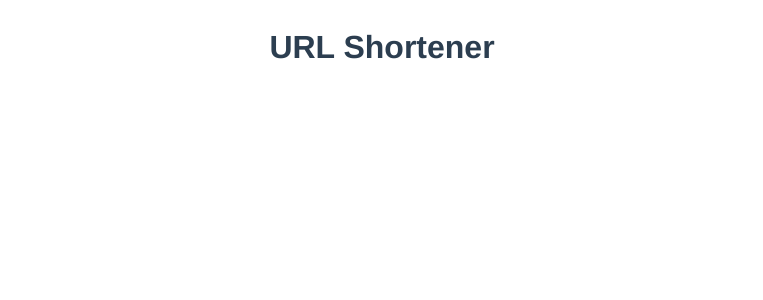
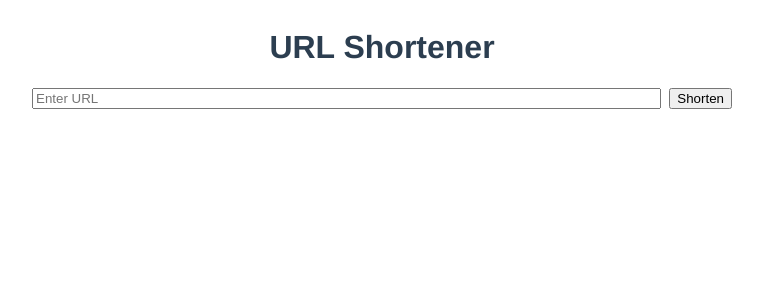
Before and after one commit to johnnyperkins/url-shortener, a Vue app in the folder ui/: page / in a window 1280 px wide. Shown: the top 300 px of the page, without its empty margins (258-1021 px from the left). Built offline with nearby package versions, Linux system fonts and the light colour scheme.

Commit message:
ui:Home: use components ShortUrlForm & ShortUrlResult + styling

```diff
--- a/ui/src/views/Home.vue
+++ b/ui/src/views/Home.vue
@@ -1,11 +1,55 @@
 <template>
   <div class="home">
     <h1>URL Shortener</h1>
+
+    <short-url-form @success="onSubmitSucces" />
+
+    <short-url-result
+      v-for="url in generatedUrls"
+      :key="url.shortUrl"
+      class="result"
+      :longUrl="url.longUrl"
+      :shortUrl="url.shortUrl"
+    />
   </div>
 </template>
 
 <script>
+import ShortUrlForm from '@/components/ShortUrlForm.vue'
+import ShortUrlResult from '@/components/ShortUrlResult.vue'
+
 export default {
-  name: 'Home'
+  name: 'Home',
+
+  data () {
+    return {
+      generatedUrls: []
+    }
+  },
+
+  methods: {
+    onSubmitSucces (generatedUrlResponse) {
+      this.generatedUrls.push(generatedUrlResponse)
+    }
+  },
+
+  components: {
+    ShortUrlForm,
+    ShortUrlResult
+  }
 }
 </script>
+
+<style scoped lang="scss">
+@import '@/css/sizes.scss';
+
+.home {
+  width: 100%;
+  max-width: 700px;
+
+  .result {
+    width: 100%;
+    margin-top: $space-lg;
+  }
+}
+</style>
```
